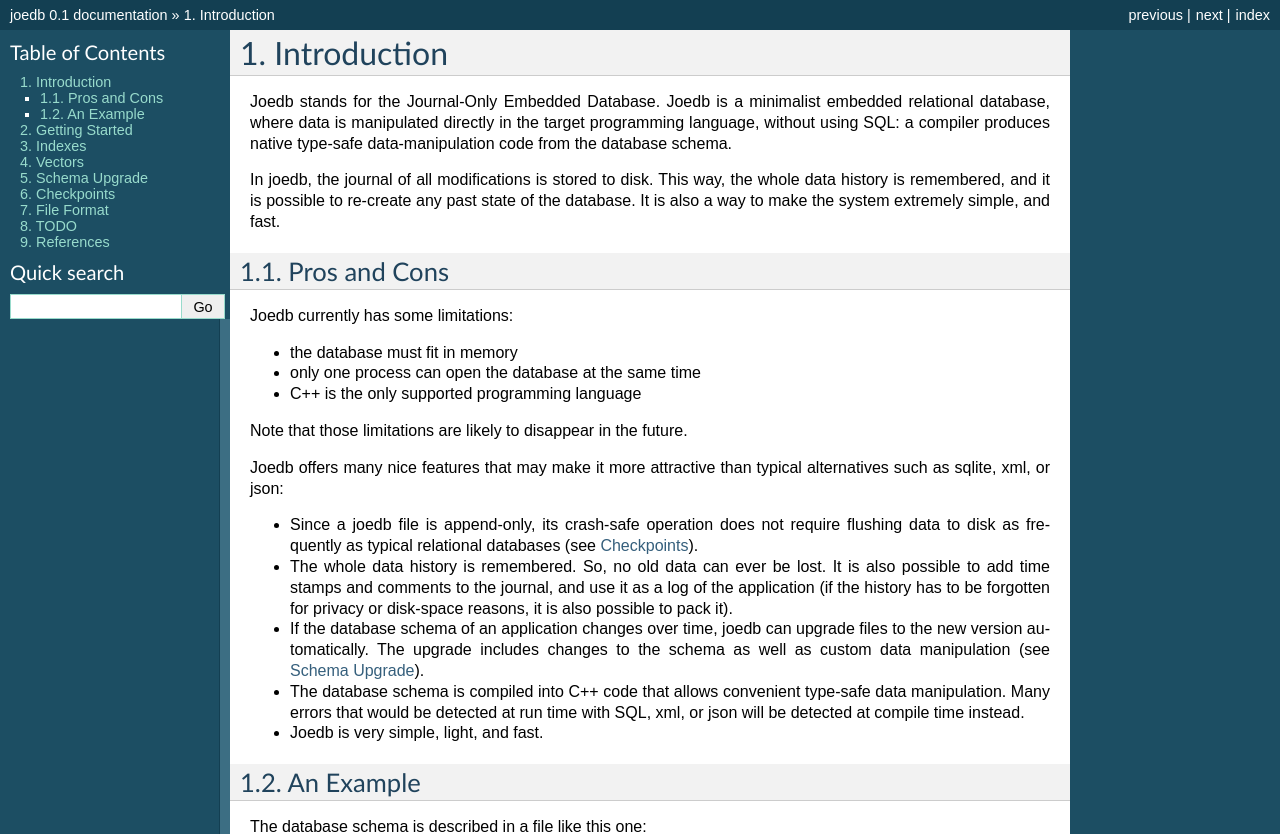
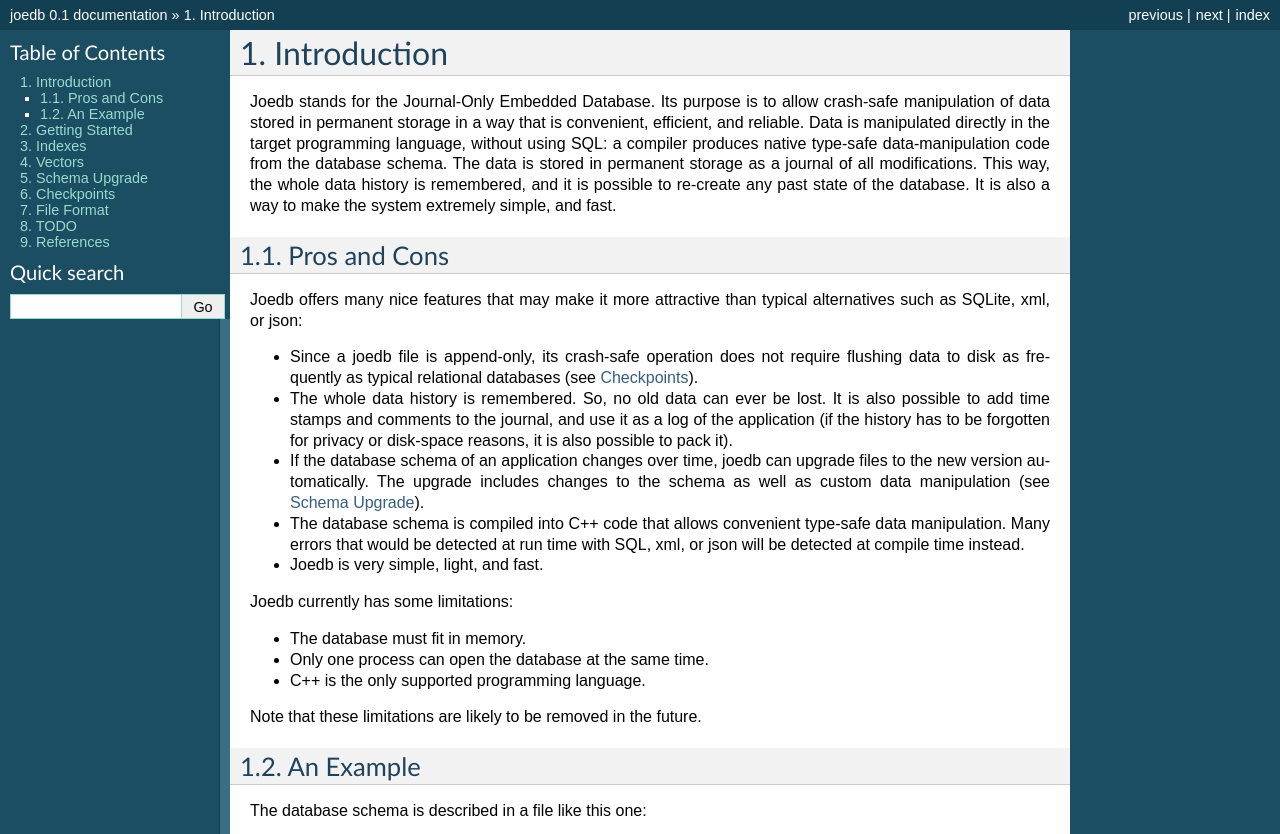
Before and after one commit to Remi-Coulom/joedb, a Sphinx documentation site: the page built from doc/source/intro.rst, in a window 1280 px wide and 900 px high, cut to the strip 0-834 px from the top of the window. Built offline with Sphinx 7.4.7, drawn with Linux system fonts in a browser that asks for light colours; formulas are drawn with MathJax 3.

Commit message:
Documentation

```diff
--- a/doc/source/checkpoints.rst
+++ b/doc/source/checkpoints.rst
@@ -20,8 +20,10 @@ Checkpoint Types
 The joedb compiler produces three checkpoint functions:
 
 - ``checkpoint_full_commit()``: Performs all 4 steps. Safe and slow.
-- ``checkpoint_half_commit()``: Performs step 1, 2, and 3, but not 4. This is about twice faster than a full commit (if the commit is small). It ensures that data up to the previous checkpoint is safely recoverable. Data of the current checkpoint is written to disk, but recovery may require care.
+- ``checkpoint_half_commit()``: Performs step 1, 2, and 3, but not 4. This is about twice faster than a full commit (if the commit is small). It ensures that data up to the previous checkpoint is safely recoverable. Data of the current checkpoint is written to disk, but recovery may require care if the second checkpoint copy does not make it to the disk before the crash.
 - ``checkpoint_no_commit()``: Performs step 1 and 3 only. This will not flush data to disk, but it will flush it to the operating system. This protects data from an application crash, but not from an operating-system crash. It is tremendously faster than full or half commit.
+
+The safety of the half_commit and no_commit versions depends on the operating system, file system, and disk hardware. According to the SQLite documentation [SQLite-AC]_, it seems that most modern filesystems may exhibit the safe-append property. In fact, the Redis database also uses an append-only journal file without worrying about the risk of corruption [Redis-2016a]_.
 
 Benchmarks
 ----------
--- a/doc/source/intro.rst
+++ b/doc/source/intro.rst
@@ -1,28 +1,33 @@
 Introduction
 ============
 
-Joedb stands for the Journal-Only Embedded Database. Joedb is a minimalist embedded relational database, where data is manipulated directly in the target programming language, without using SQL: a compiler produces native type-safe data-manipulation code from the database schema.
-
-In joedb, the journal of all modifications is stored to disk. This way, the whole data history is remembered, and it is possible to re-create any past state of the database. It is also a way to make the system extremely simple, and fast.
+Joedb stands for the Journal-Only Embedded Database. Its purpose is to allow
+crash-safe manipulation of data stored in permanent storage in a way that is
+convenient, efficient, and reliable. Data is manipulated directly in the target
+programming language, without using SQL: a compiler produces native type-safe
+data-manipulation code from the database schema. The data is stored in
+permanent storage as a journal of all modifications. This way, the whole data
+history is remembered, and it is possible to re-create any past state of the
+database. It is also a way to make the system extremely simple, and fast.
 
 Pros and Cons
 -------------
 
-Joedb currently has some limitations:
-
-- the database must fit in memory
-- only one process can open the database at the same time
-- C++ is the only supported programming language
-
-Note that those limitations are likely to disappear in the future.
-
-Joedb offers many nice features that may make it more attractive than typical alternatives such as sqlite, xml, or json:
+Joedb offers many nice features that may make it more attractive than typical alternatives such as SQLite, xml, or json:
 
 - Since a joedb file is append-only, its crash-safe operation does not require flushing data to disk as frequently as typical relational databases (see :doc:`checkpoints`).
 - The whole data history is remembered. So, no old data can ever be lost. It is also possible to add time stamps and comments to the journal, and use it as a log of the application (if the history has to be forgotten for privacy or disk-space reasons, it is also possible to pack it).
 - If the database schema of an application changes over time, joedb can upgrade files to the new version automatically. The upgrade includes changes to the schema as well as custom data manipulation (see :doc:`schema_upgrade`).
 - The database schema is compiled into C++ code that allows convenient type-safe data manipulation. Many errors that would be detected at run time with SQL, xml, or json will be detected at compile time instead.
 - Joedb is very simple, light, and fast.
+
+Joedb currently has some limitations:
+
+- The database must fit in memory.
+- Only one process can open the database at the same time.
+- C++ is the only supported programming language.
+
+Note that these limitations are likely to be removed in the future.
 
 An Example
 ----------
--- a/doc/source/schema_upgrade.rst
+++ b/doc/source/schema_upgrade.rst
@@ -45,3 +45,5 @@ The ``custom`` command defines the name of a custom function that the programmer
   }
 
 This way, when a joedb file with the old schema is opened, the new tables and fields will be created, and data will be initialized correctly thanks to the custom function.
+
+Creating a new file works like upgrading from an empty schema, and will also invoke the custom functions.
--- a/doc/source/todo.rst
+++ b/doc/source/todo.rst
@@ -5,6 +5,9 @@ Short term
 ----------
 
 - documentation
+- joedb_fix <in> <out> (show checkpoint positions, file length, ...)
+- joedb_truncate <file> <position> (+optionally show position in logdump)
+- faster journal reading: use vectors instead of maps for schema storage
 - error management:
 
   - When replaying the journal:
@@ -15,7 +18,7 @@ Short term
   - When using the compiled code:
 
     - write a time stamp and a message in the log
-    - avoid crashing (no throw)
+    - throwing or not has be a compiler option
 
 Interpreter
 -----------
```
Also changed, not shown: other parts of doc/source/checkpoints.rst (+1 -1 lines), doc/source/indexes.rst (+31 -2 lines), 6 other files.
